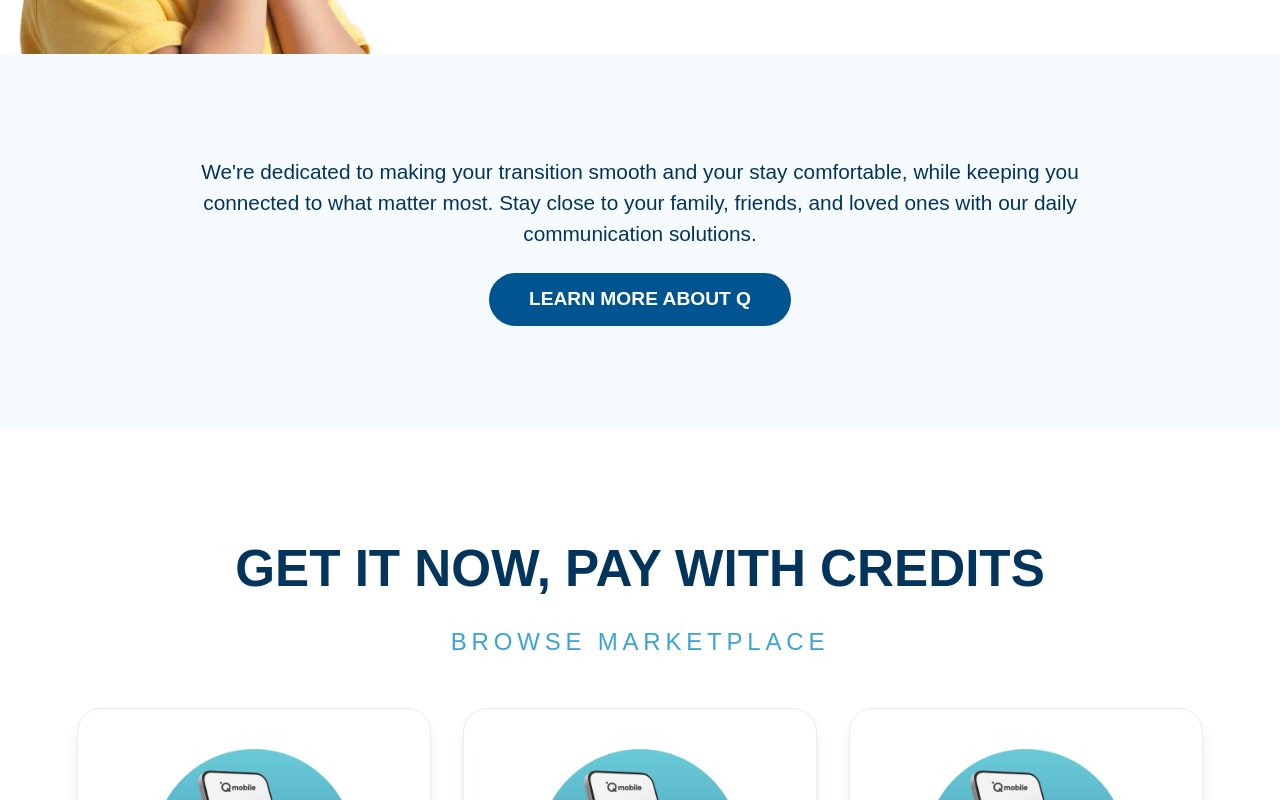
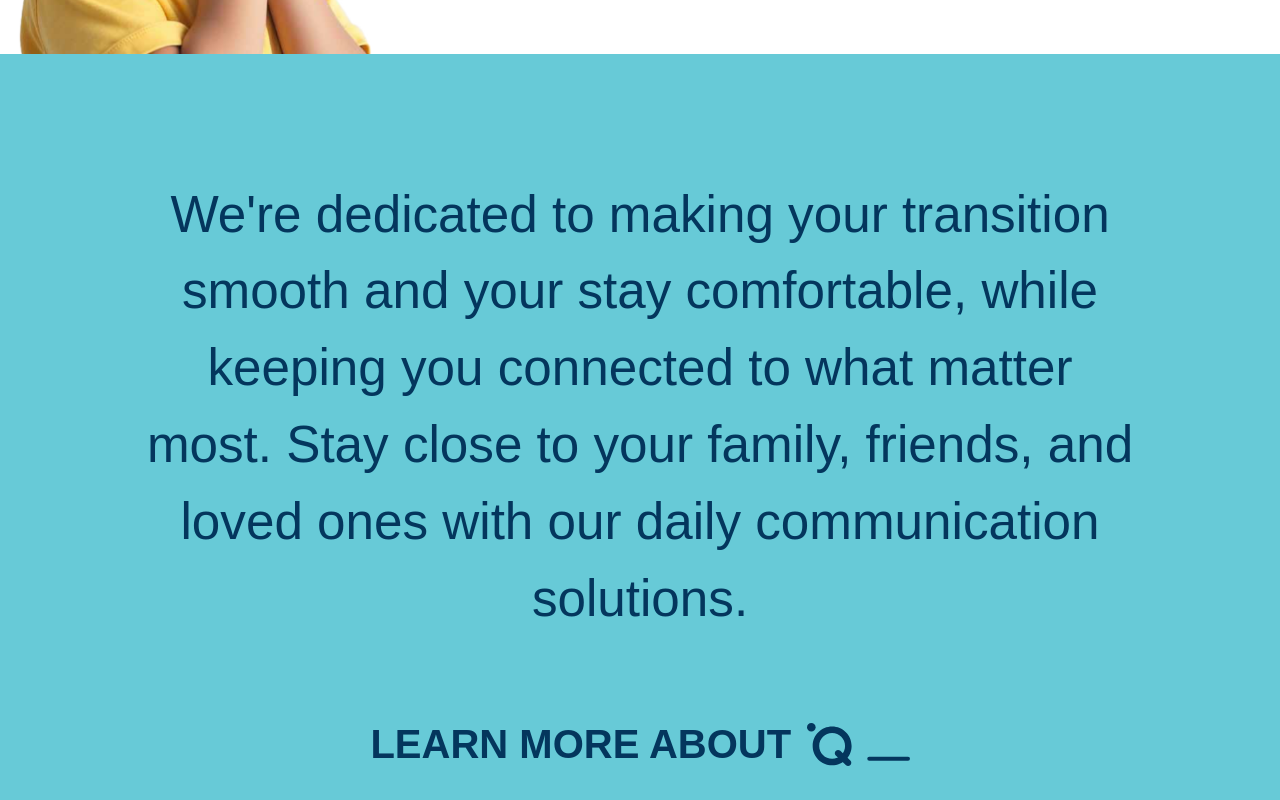
Before and after one commit to Vahan-23/QMobile, a React (Create React App) app: page / in a window 1280 px wide. Shown: the part 1080-1880 px from the top of the page. Built offline with nearby package versions, Linux system fonts and the light colour scheme.

Commit message:
homepage learn about section fund

```diff
--- a/src/components/Homepage/Homepage.jsx
+++ b/src/components/Homepage/Homepage.jsx
@@ -291,33 +291,49 @@ const Homepage = () => {
       </div>
 
       <section
-        className="w-full text-[#03355c]"
+        className="w-full text-[#04365d]"
         style={{
-          padding: 'clamp(60px, 8vw, 140px) clamp(20px, 6vw, 80px)',
-          background: '#f5fbff'
+          padding: 'clamp(70px, 4vw, 150px) clamp(24px, 7vw, 90px)',
+          background: '#67cad7'
         }}
       >
         <div
-          className="max-w-[900px] mx-auto flex flex-col gap-6 text-center"
+          className="mx-auto flex flex-col gap-6 text-center"
           style={{ alignItems: 'center' }}
         >
           <p
             style={{
-              fontSize: 'clamp(1rem, 2vw, 1.3rem)',
+              fontSize: 'clamp(3.2rem, 2vw, 5.3rem)',
               whiteSpace: 'pre-line',
-              direction: isRTL ? 'rtl' : 'ltr',
-              textAlign: isRTL ? 'right' : 'center'
+              padding: 'clamp(53px, 7vw, 20px)',
+              direction: 'ltr',
+              textAlign: 'center'
             }}
           >
             {t.homeSupportBody}
           </p>
           <button
-            className="uppercase px-10 py-3 rounded-full font-semibold bg-[#005490] text-white hover:bg-[#004374] transition"
+            type="button"
+            className="uppercase inline-flex items-center gap-4 font-semibold text-[#04365d] bg-transparent border-0 px-0 py-0 hover:opacity-80 transition"
             style={{
               fontSize: 'clamp(0.95rem, 1.5vw, 1.4rem)'
             }}
           >
-            {t.homeSupportLearnMore}
+            <span
+              style={{
+                fontSize: '40px'
+              }}
+            >
+              {t.homeSupportLearnMore}
+            </span>
+            <img
+              src="/Images/SVG/Q__.svg"
+              alt="Q logo"
+              className="h-auto"
+              style={{
+                width: 'clamp(40px, 8vw, 133px)'
+              }}
+            />
           </button>
         </div>
       </section>
--- a/src/translations/index.js
+++ b/src/translations/index.js
@@ -23,7 +23,7 @@ export const translations = {
     homeSupportHeading: 'WE ARE HERE FOR YOU',
     homeSupportSubheading: 'WHEREVER YOU ARE',
     homeSupportBody: "We're dedicated to making your transition smooth and your stay comfortable, while keeping you connected to what matter most. Stay close to your family, friends, and loved ones with our daily communication solutions.",
-    homeSupportLearnMore: 'LEARN MORE ABOUT Q',
+    homeSupportLearnMore: 'LEARN MORE ABOUT',
     homeProductsHeading: 'GET IT NOW, PAY WITH CREDITS',
     homeProductsSubheading: 'BROWSE MARKETPLACE',
     homeTestimonialDistance: '2115 MILES AWAY',
```
Also changed, not shown: public/Images/SVG/Q__.svg.
